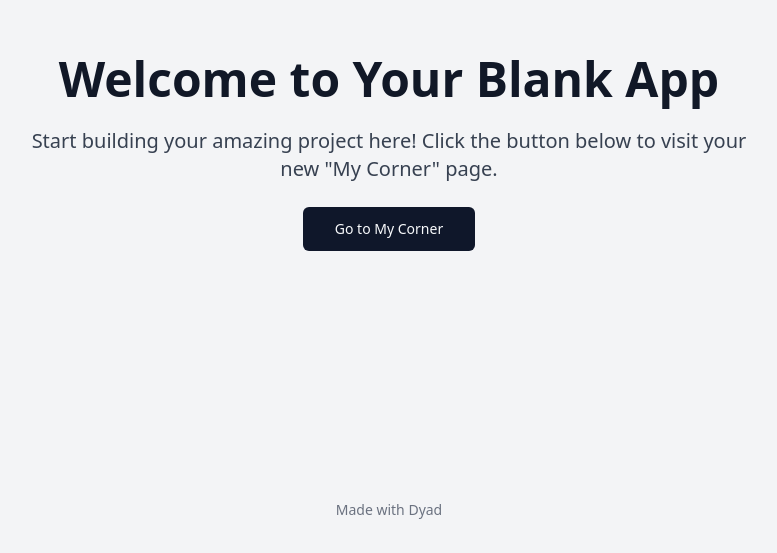
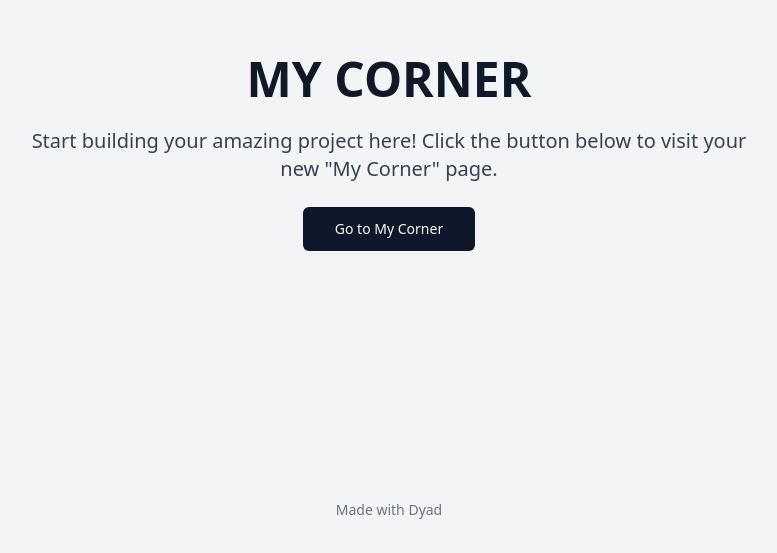
Before and after one commit to Joshikaa-R-5926/kavithai, a React (Vite) app: page / in a window 1280 px wide. Shown: the part 247-800 px from the top of the page, without its empty margins (251-1028 px from the left). Built offline with nearby package versions, Linux system fonts and the light colour scheme.

Commit message:
[dyad] Changed the welcome message on the Index page - wrote 1 file(s)

```diff
--- a/src/pages/Index.tsx
+++ b/src/pages/Index.tsx
@@ -7,7 +7,7 @@ const Index = () => {
     <div className="min-h-screen flex flex-col items-center justify-center bg-gray-100 dark:bg-gray-900 p-4">
       <div className="text-center space-y-6">
         <h1 className="text-5xl font-extrabold text-gray-900 dark:text-gray-50 mb-4">
-          Welcome to Your Blank App
+          MY CORNER
         </h1>
         <p className="text-xl text-gray-700 dark:text-gray-300 max-w-prose mx-auto">
           Start building your amazing project here! Click the button below to visit your new "My Corner" page.
```
